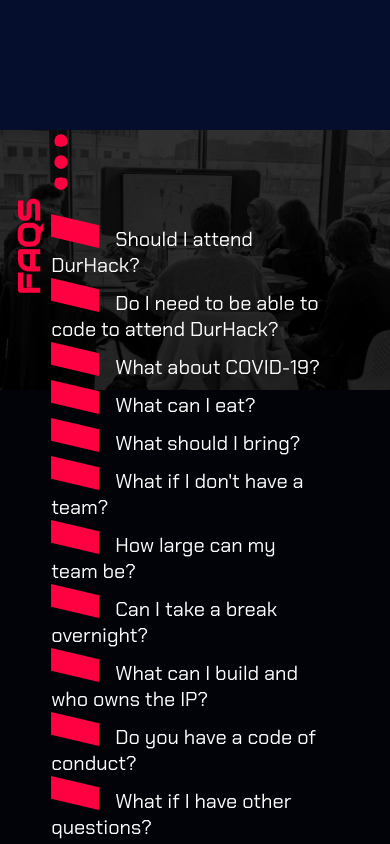
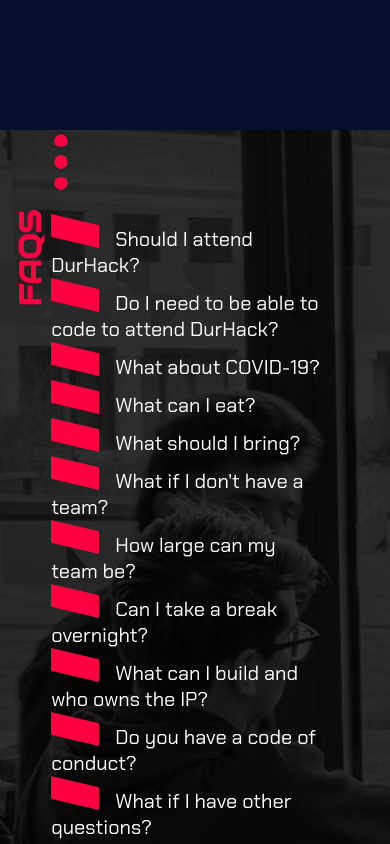
Before and after one commit to ducompsoc/durhack, a Nuxt app: page / in a window 390 px wide. Shown: the part 2240-3084 px from the top of the page. Built offline with nearby package versions, Linux system fonts and the light colour scheme.

Commit message:
📱 Add animations to FAQ opening
Adjust background to scale better at smaller breakpoints

```diff
--- a/styles/_content.scss
+++ b/styles/_content.scss
@@ -15,7 +15,12 @@
                 rgba(0, 0, 0, 0.8),
                 rgba(0, 0, 0, 0.8)
         ), url('/assets/photos/group_around_desk_monitor.jpg');
+        background-size: auto $breakpoint-medium;
+
+        @media (min-width: $breakpoint-medium) {
             background-size: 100% auto;
+        }
+
         background-repeat: no-repeat;
 
         padding: 0;
@@ -24,7 +29,10 @@
             list-style-type: none;
         }
 
-        .title:before {
+        .title {
+            cursor: pointer;
+
+            &:before {
                 content: '';
                 display: inline-block;
                 height: 3rem;
@@ -35,8 +43,24 @@
                 background-repeat: no-repeat;
             }
 
+            // todo: title wrapping inline with pseudo before element on small breakpoints
+        }
+
         .answer {
             margin-left: 4rem;
+
+            animation: show .75s ease-in;
+        }
+
+        @keyframes show {
+            0% {
+                opacity: 0;
+                max-height: 0;
+            }
+            100% {
+                opacity: 1;
+                max-height: 1000px;
+            }
         }
 
         .closed {
--- a/styles/index.scss
+++ b/styles/index.scss
@@ -101,7 +101,6 @@
     font-family: 'Audiowide', cursive;
     color: $primary-normal;
     text-transform: uppercase;
-    line-height: 1rem;
 }
 
 aside {
```
Lines whose indentation alone changed are shown as unchanged.
